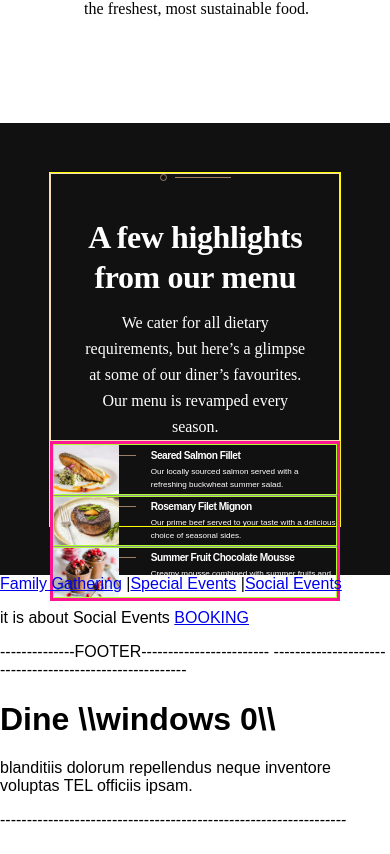
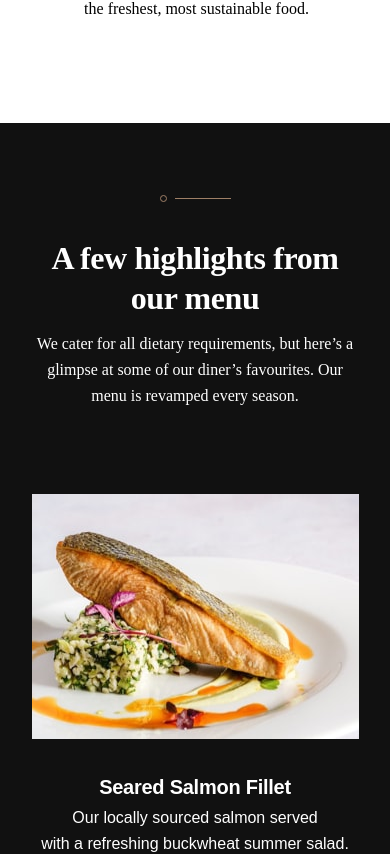
Before and after one commit to ashatskyy/dine-portfolio, a React (Vite) app: page /#/social-events in a window 390 px wide. Shown: the part 2079-2933 px from the top of the page. Before the commit the page ends 2908 px from the top, so only its background shows below. Built offline with nearby package versions, Linux system fonts and the light colour scheme; a web font is replaced by a local one.

Commit message:
section food

```diff
--- a/src/FoodSection.jsx
+++ b/src/FoodSection.jsx
@@ -21,7 +21,9 @@ export const FoodSection = () => {
           </p>
         </div>
 
-        <div className="menu-highlighted-dishes-list">
+				<div className="menu-highlighted-dishes-list">
+
+
           <div className="highlighted-dish">
             <div className="hightlighted-dish-pic-container">
               <picture>
@@ -48,17 +50,20 @@ export const FoodSection = () => {
             </div>
 
             <div className="highlighted-dish-decription">
+
               <h3 className="highlighted-dish-description-h3">
                 Seared Salmon Fillet
               </h3>
 
-              <p className="highlighted-dish-description-p">
-                Our locally sourced salmon served with a refreshing buckwheat
+              <p className="highlighted-dish-description-p highlighted-dish-description-p-mobile-width">
+                Our locally sourced salmon served<br className="mobile-br"/> with a refreshing buckwheat
                 summer salad.
               </p>
             </div>
-          </div>
-          <hr className="decorative-horizontal-line-long" />
+					</div>
+
+					<hr className="decorative-horizontal-line-long" />
+
           <div className="highlighted-dish">
             <div className="hightlighted-dish-pic-container">
               <picture>
@@ -96,6 +101,8 @@ export const FoodSection = () => {
             </div>
           </div>
           <hr className="decorative-horizontal-line-long" />
+
+
           <div className="highlighted-dish">
             <div className="hightlighted-dish-pic-container">
               <picture>
@@ -126,12 +133,14 @@ export const FoodSection = () => {
                 Summer Fruit Chocolate Mousse
               </h3>
 
-              <p className="highlighted-dish-description-p">
-                Creamy mousse combined with summer fruits and dark chocolate
+              <p className="highlighted-dish-description-p highlighted-dish-description-p-mobile-width">
+                Creamy mousse combined with<br className="mobile-br"/> summer fruits and dark chocolate
                 shavings.
               </p>
             </div>
-          </div>
+					</div>
+
+
         </div>
       </div>
     </section>
--- a/src/styles/_aboutInfoSection.scss
+++ b/src/styles/_aboutInfoSection.scss
@@ -279,7 +279,7 @@
   // letter-spacing: clamp(-0.5px, -0.03vw, 0px);
   // letter-spacing: -1px;
 
-  letter-spacing: clamp(-0.5px, calc(3.33vw * -0.0104), -0.25px);
+  letter-spacing:  -0.25px;
 }
 
 @media (max-width: 1024px) {
@@ -306,7 +306,7 @@
 
     // margin-top: clamp(0px, 4.69vw, 36px);
     margin-top: clamp(20px, 5.08vw, 39px);
-    letter-spacing: clamp(-0.5px, calc(6.25vw * -0.0104), -0.25px);
+    letter-spacing: -0.25px;
   }
 }
 
@@ -328,7 +328,7 @@
     line-height: clamp(0px, 10.66vw, 40px);
     width: clamp(0px, 66.66vw, 250px);
     margin-top: clamp(0px, 9.6vw, 36px);
-    letter-spacing: clamp(-1px, -0.106vw, -0.4px);
+    letter-spacing:  -0.4px;
   }
 }
 
@@ -337,7 +337,9 @@
   font-style: normal;
   font-weight: 400;
   margin: 0;
+
   // border: 1px solid firebrick;
+
   margin-top: clamp(0px, 1.875vw, 27px);
   font-size: clamp(0px, 1.39vw, 20px);
 
--- a/src/styles/_foodSection.scss
+++ b/src/styles/_foodSection.scss
@@ -22,7 +22,7 @@ padding:
 //  226px
 calc(226px - (1024px - 100vw) * 0.5)
  96px
- calc(227px - (1024px - 100vw) * 0.5)
+ calc(225px - (1024px - 100vw) * 0.5)
 
 	}
 }
@@ -37,14 +37,37 @@ clamp(0px, 12.63vw, 97px);
 	}
 }
 
+@media (max-width: 480px) {
+	.menu-highlights-section{
+padding:
+  72px
+	calc(76.5px - (768px - 100vw) * 0.5 )
+	102px
+	calc(76.5px - (768px - 100vw) * 0.5 );
+	}
+	}
+
+
+@media (max-width: 375px) {
+	.menu-highlights-section{
+padding:
+  clamp(0px, 19.2vw, 72px)
+	clamp(0px, 6.4vw, 24px)
+	clamp(0px, 27.2vw, 102px)
+	clamp(0px, 6.4vw, 24px)
+	}
+	}
+
+
+
 
 .menu-highlights-container{
 	display: flex;
 	flex-direction: row;
 
-	border: 1px solid yellow;
+	// border: 3px solid yellow;
 
-	height: clamp(0px, 30.1vw, 441px);
+	height: clamp(0px, 30.6vw, 441px);
 }
 
 @media (max-width: 1024px) {
@@ -58,16 +81,38 @@ clamp(0px, 12.63vw, 97px);
 
 @media (max-width: 768px) {
 .menu-highlights-container{
-height: clamp(0px, 91vw, 699px);
+	height: clamp(0px, 91vw, 699px);
 }
 }
 
+@media (max-width: 480px) {
+.menu-highlights-container{
+	max-width: 327px;
+	margin: 0 auto;
+	height: 1546px;
+}
+}
+
+@media (max-width: 375px) {
+	.menu-highlights-container{
+
+	height: clamp(0px, 412.3vw, 1546px);
+}
+}
+
+
 .menu-highlights-main-info, .menu-highlighted-dishes-list{
   flex: 1;
-	border: 1px solid wheat;
+	// border: 1px solid wheat;
 }
 
 @media (max-width: 1024px) {
+	.menu-highlights-main-info {
+		flex: 1;
+	}}
+
+
+@media (max-width: 480px) {
 	.menu-highlights-main-info {
 		flex: 1;
 	}}
@@ -77,6 +122,15 @@ height: clamp(0px, 91vw, 699px);
 flex: 1.2;
 		}
 	}
+
+
+	@media (max-width: 480px) {
+		.menu-highlighted-dishes-list{
+flex: 4.17;
+		}
+	}
+
+
 
 .menu-highlights-main-info-h2{
 width: clamp(0px, 31.25vw, 450px);
@@ -98,6 +152,17 @@ width: clamp(0px, 58.59vw, 450px);
 }
 
 
+@media (max-width: 480px) {
+	.menu-highlights-main-info-h2{
+width: 300px;
+	}
+}
+
+@media (max-width: 375px) {
+	.menu-highlights-main-info-h2{
+width: clamp(0px, 80vw, 300px);
+	}
+}
 
 .menu-highlights-main-info-p{
 width: clamp(0px, 32vw, 460px);
@@ -112,12 +177,31 @@ width: clamp(0px, 32vw, 460px);
 	}
 }
 
-@media (max-width: 1024px) {
+@media (max-width: 768px) {
 	.menu-highlights-main-info-p{
 
 		margin-top: clamp(0px, 3.52vw, 27px);
 		width: clamp(0px, 58.59vw, 450px);
 	}}
+
+
+@media (max-width: 480px) {
+	.menu-highlights-main-info-p{
+// font-size: 16px;
+		margin-top: 13px;
+		width: 327px;
+	}}
+
+
+@media (max-width: 375px) {
+	.menu-highlights-main-info-p{
+// font-size: 16px;
+		margin-top:clamp(0px, 3.47vw, 13px);
+		width: clamp(0px, 87.2vw, 327px);
+	}}
+
+
+
 
 
 .menu-highlighted-dishes-list{
@@ -130,7 +214,7 @@ width: clamp(0px, 32vw, 460px);
 
 	justify-content: space-between;
 
-	border: 3px solid deeppink;
+	// border: 1px solid deeppink;
 
 }
 
@@ -139,28 +223,35 @@ width: clamp(0px, 32vw, 460px);
 .menu-highlighted-dishes-list{
 padding-top: 0;
 	margin: 0;
-// height: 100%;
-		// flex-direction: row;
+
 }
 }
 
 
 .highlighted-dish{
 	display: flex;
-	border: 1px solid greenyellow;
+	// border: 1px solid greenyellow;
 
 	width: clamp(0px, 37.5vw, 540px);
 }
 
+
 @media (max-width: 1024px) {
 .highlighted-dish{
 	display: flex;
-	border: 1px solid greenyellow;
+
 
 	width: 100%;
 }
 }
 
+
+@media (max-width: 480px) {
+.highlighted-dish{
+	display: flex;
+	flex-direction: column;
+}
+}
 
 
 
@@ -192,11 +283,23 @@ width: 32px;
 }
 
 
+@media (max-width: 480px) {
+.decorative-horizontal-line{
+display: none;
+}
+}
 
 .hightlighted-dish-pic-container {
 	display: flex;
 
 	// border: 3px solid red;
+}
+
+@media (max-width: 480px) {
+	.hightlighted-dish-pic-container {
+		display: block;
+		margin: 0 auto;
+	}
 }
 
 .hightlighted-dish-picture {
@@ -221,10 +324,26 @@ height: clamp(0px, 12.5vw, 96px);
 	}
 }
 
+@media (max-width: 480px) {
+	.hightlighted-dish-picture{
+width: 327px;
+height: 245px;
+	}
+}
+
+@media (max-width: 375px) {
+	.hightlighted-dish-picture{
+width: clamp(0px, 87.2vw, 327px);
+height: clamp(0px, 65.33vw, 245px);
+	}
+}
+
 
 
 .highlighted-dish-decription {
 margin-left: clamp(0px, 2.08vw, 30px);
+
+// border: 1px solid #ffffff;
 }
 
 
@@ -241,13 +360,27 @@ margin-left: clamp(0px, 3.91vw, 30px);
 }
 }
 
+@media (max-width: 480px) {
+.highlighted-dish-decription{
+	margin: 0;
+display: flex;
+flex-direction: column;
+align-items: center;
+
+
+}
+}
+
 
 .highlighted-dish-description-h3{
+
+	// border: 1px solid darkturquoise;
 	margin: 0;
 	margin-top: clamp(0px, 0.56vw, 8px);
 	font-size: clamp(0px, 1.39vw, 20px);
 	line-height: clamp(0px, 1.67vw, 24px);
-	letter-spacing: clamp(-0.5px, calc(3.33vw * -0.0104), -0.25px);
+	// letter-spacing: clamp(-0.5px, calc(3.33vw * -0.0104), -0.25px);
+	letter-spacing: -0.25px;
 	font-weight: 700;
 }
 
@@ -268,7 +401,26 @@ margin-left: clamp(0px, 3.91vw, 30px);
 margin-top: clamp(0px, 1.04vw, 8px);
 font-size: clamp(0px, 2.6vw, 20px);
 line-height: clamp(0px, 3.13vw, 24px);
-letter-spacing: clamp(-0.5px, calc(7.68vw * -0.0326), -0.25px);
+// letter-spacing: clamp(-0.5px, -0.3vw, -0.25px);
+}
+}
+
+
+@media (max-width: 480px) {
+.highlighted-dish-description-h3{
+  margin-top: 36px;
+font-size: 20px;
+line-height: 24px;
+letter-spacing: -0.25px;
+}
+}
+
+@media (max-width: 375px) {
+.highlighted-dish-description-h3{
+ margin-top: clamp(0px, 9.6vw, 36px);
+font-size: clamp(0px, 5.33vw, 20px);
+line-height: clamp(0px, 6.4vw, 24px);
+letter-spacing: -0.25px;
 }
 }
 
@@ -298,6 +450,43 @@ margin-top: clamp(0px, 0.78vw, 6px);
 	}
 }
 
+
+@media (max-width: 480px) {
+	.highlighted-dish-description-p{
+font-size: 16px;
+line-height: 26px;
+margin-top: 6px;
+width: 265px;
+text-align: center;
+// border: 1px solid darkcyan;
+	}
+}
+
+
+@media (max-width: 375px) {
+	.highlighted-dish-description-p{
+font-size: clamp(0px, 4.27vw, 16px);
+line-height: clamp(0px, 6.93vw, 26px);
+margin-top: clamp(0px, 1.6vw, 6px);
+width: clamp(0px, 70.67vw, 265px);
+text-align: center;
+// border: 1px solid darkcyan;
+	}
+}
+
+@media (max-width: 480px) {
+.highlighted-dish-description-p-mobile-width{
+	width: 327px;
+}
+}
+
+@media (max-width: 375px) {
+.highlighted-dish-description-p-mobile-width{
+	width: clamp(0px, 87.2vw, 327px);
+}
+}
+
+
 .decorative-horizontal-line-long{
 width: 100%;
 margin: 0;
@@ -305,3 +494,15 @@ background-color: #979797;
 border: 0;
 height: 0.5px;
 }
+
+
+.mobile-br {
+  display: none;
+}
+
+
+@media (max-width: 480px) {
+  .mobile-br {
+    display: inline;
+  }
+}
```
